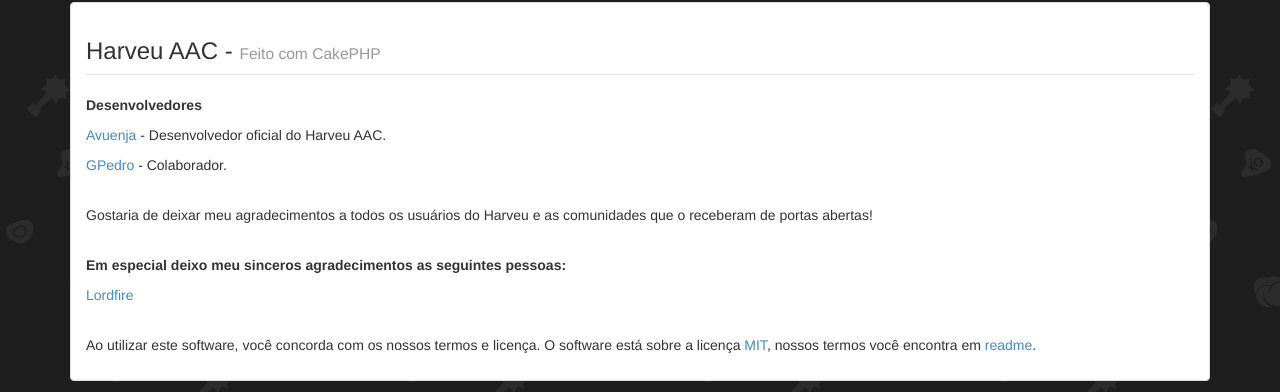
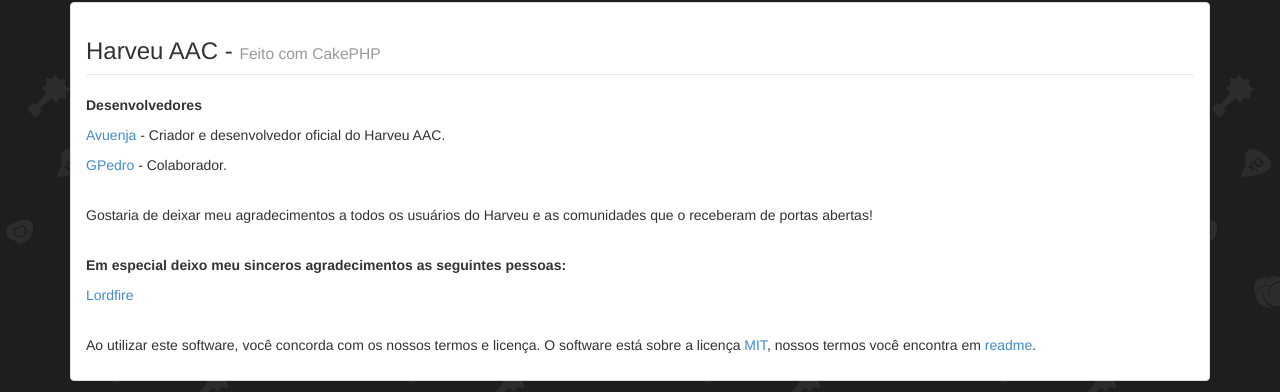
Before and after one commit to gpedro/Harveu-AAC, a CakePHP app: the page made by app/View/Pages/credits.ctp in a window 1280 px wide. Shown: the part 179-571 px from the top of the page. Run offline with PHP 8.4 and a stand-in for CakePHP, Linux system fonts and the light colour scheme; the template is opened without the code that fills it, so the values that code supplies are empty; some libraries are stand-ins or nearby versions.

Commit message:
Page credits atualizada

```diff
--- a/app/View/Pages/credits.ctp
+++ b/app/View/Pages/credits.ctp
@@ -3,7 +3,7 @@
 		<fieldset>
 			<legend><h3>Harveu AAC - <small class="muted">Feito com CakePHP</small></h3></legend>
 			<p><b>Desenvolvedores</b></p>
-			<p><a href="http://forums.otserv.com.br/member.php?352149-Avuenja" target="_blank">Avuenja</a> - Desenvolvedor oficial do Harveu AAC.</p>
+			<p><a href="http://forums.otserv.com.br/member.php?352149-Avuenja" target="_blank">Avuenja</a> - Criador e desenvolvedor oficial do Harveu AAC.</p>
 			<p><a href="http://www.gpedro.net/" target="_blank">GPedro</a> - Colaborador.</p>
 			<br />
 			<p>Gostaria de deixar meu agradecimentos a todos os usuários do Harveu e as comunidades que o receberam de portas abertas!</p>
```
Also changed, not shown: 2 other files.
